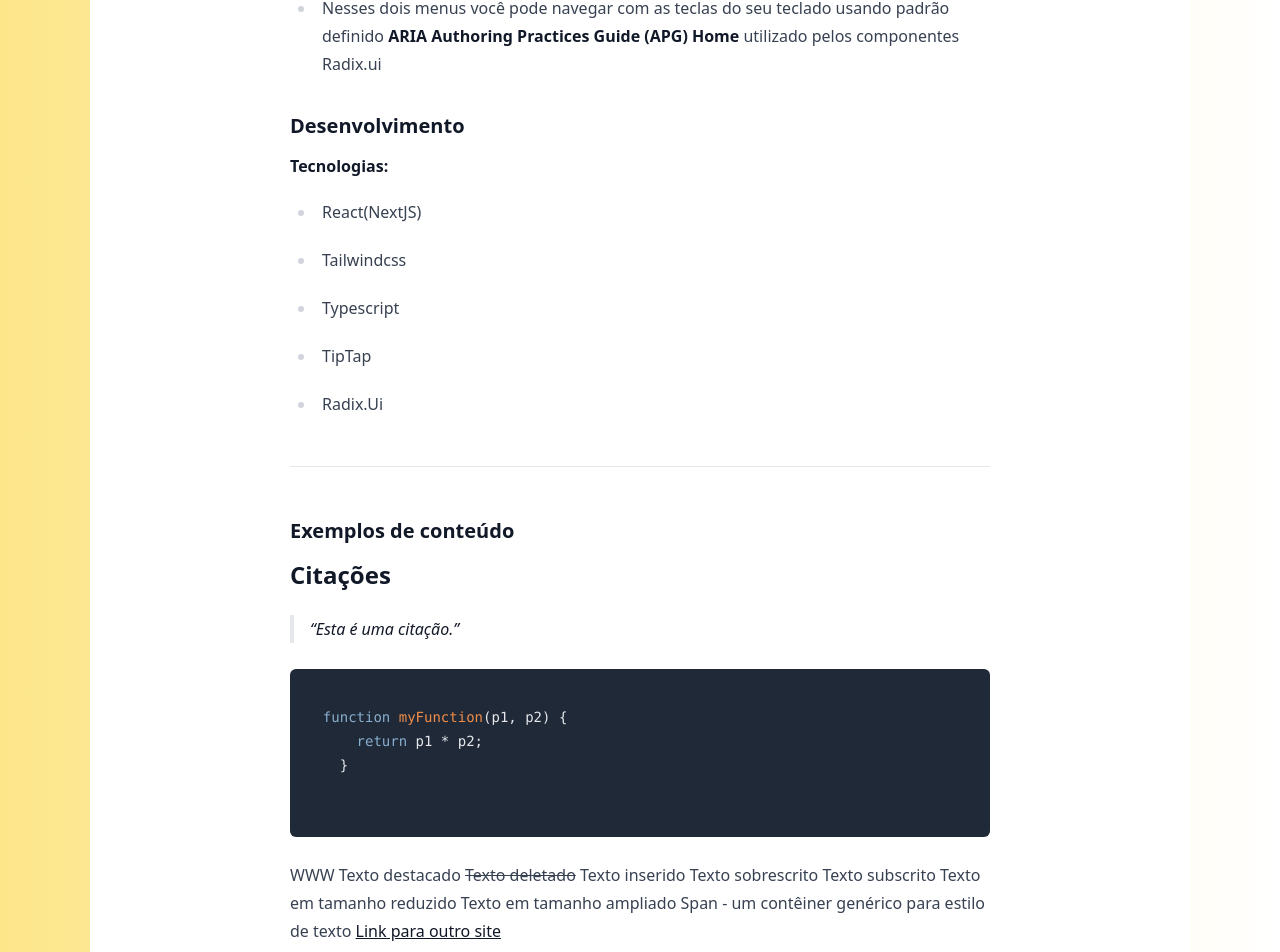
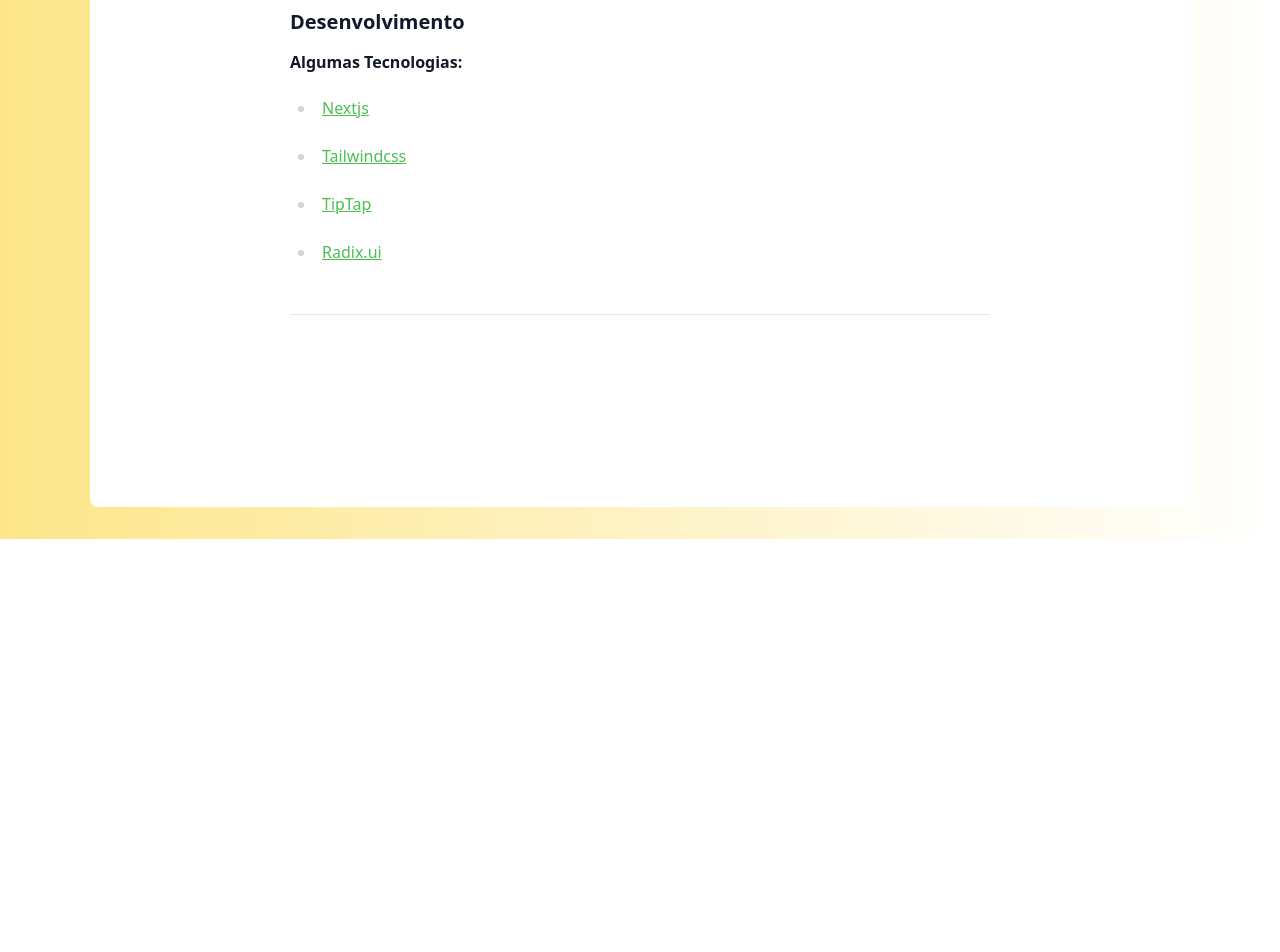
Before and after one commit to jgbenine/editor-texto-funcional, a Next.js app: page / in a window 1280 px wide. Shown: the part 582-1534 px from the top of the page. After the commit the page ends 1121 px from the top, so only its background shows below. Built offline with nearby package versions, Linux system fonts and the light colour scheme.

Commit message:
edit readme simple

```diff
--- a/src/app/componentes/Toolbar.tsx
+++ b/src/app/componentes/Toolbar.tsx
@@ -50,7 +50,7 @@
   return (
     <>
       <EditorContent
-        className="max-w-[700px] mx-auto pt-16 flex flex-col prose"
+        className="max-w-[700px] mx-auto pt-16 flex flex-col"
         editor={editor}
       />
       {editor && (
--- a/src/app/componentes/initialContent.ts
+++ b/src/app/componentes/initialContent.ts
@@ -6,10 +6,9 @@
 <div>
 <h3>Como Usar</h3>
 <ul>
-<li>Selecione um texto para visualizar o <b>Menu Suspenso</b> e editar o conteudo.</li>
+<li>Selecione um texto para visualizar o <b>Menu Suspenso</b> e editar o conteúdo.</li>
 <li>Selecione uma linha vazia sem conteúdo aperta a tecla "/" para abrir o <b>Menu Flutuante</b> para adicionar um tipo de texto</li>
-<li>Nesses dois menus você pode navegar com as teclas do seu teclado usando padrão definido
-<b>ARIA Authoring Practices Guide (APG) Home</b>  utilizado pelos componentes Radix.ui</li>
+
 </ul>
 </div>
 
@@ -17,52 +16,13 @@
 <h3>
   Desenvolvimento
   </h3>
-  <h4>Tecnologias:</h4>
+  <h4>Algumas Tecnologias:</h4>
   <ul>
-    <li>React(NextJS)</li>
-    <li>Tailwindcss</li>
-    <li>Typescript</li>
-    <li>TipTap</li>
-    <li>Radix.Ui</li>
+    <li><a href="https://nextjs.org/" target="_blank">Nextjs</a></li>
+    <li><a href="https://tailwindcss.com/" target="_blank">Tailwindcss </a></li>
+    <li><a href="https://tiptap.dev/" target="_blank">TipTap</a></li>
+    <li><a href="https://www.radix-ui.com/" target="_blank">Radix.ui</a></li>
 </ul>
 </div>
-
 <hr>
-<div>
-<h3>Exemplos de conteúdo</h3>
-
-<h2>Citações</h2>
-<blockquote>
-<p>Esta é uma citação.</p>
-</blockquote>
-
-<pre>
-  <code class="language-js">
-  function myFunction(p1, p2) {
-      return p1 * p2;
-    }
-  </code>
-</pre>
-
-<abbr title="World Wide Web">WWW</abbr>
-
-<mark>Texto destacado</mark>
-
-<del>Texto deletado</del>
-
-<ins>Texto inserido</ins>
-
-<sup>Texto sobrescrito</sup>
-
-<sub>Texto subscrito</sub>
-
-<small>Texto em tamanho reduzido</small>
-
-<big>Texto em tamanho ampliado</big>
-
-<span>Span - um contêiner genérico para estilo de texto</span>
-
-<a href="https://www.example.com">Link para outro site</a>
-
-<p>Lorem ipsum dolor sit amet, consectetur adipiscing elit. Vestibulum aliquam dolor vel est faucibus congue.</p>
 </div>`
--- a/src/app/globals.css
+++ b/src/app/globals.css
@@ -19,3 +19,9 @@
 body {
 
 }
+
+.prose a{
+  color: #4BBF50;
+  text-decoration: underline;
+  cursor: pointer;
+}
```
Also changed, not shown: 1 other file (tests, documents, lock files or other folders).
